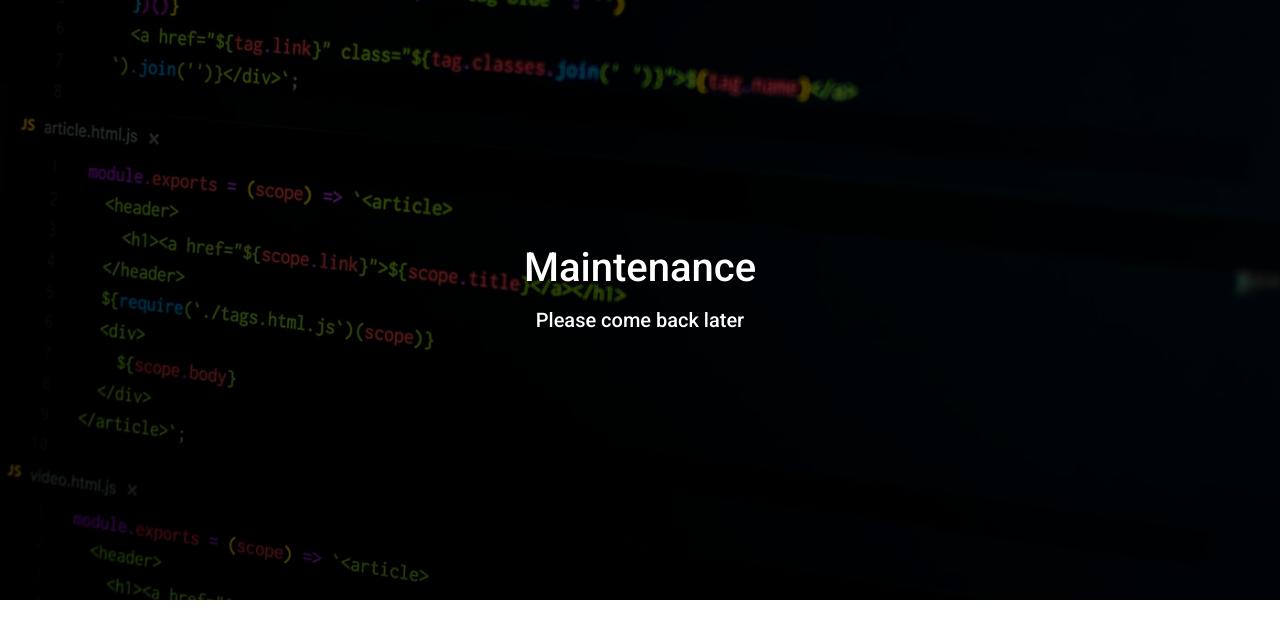
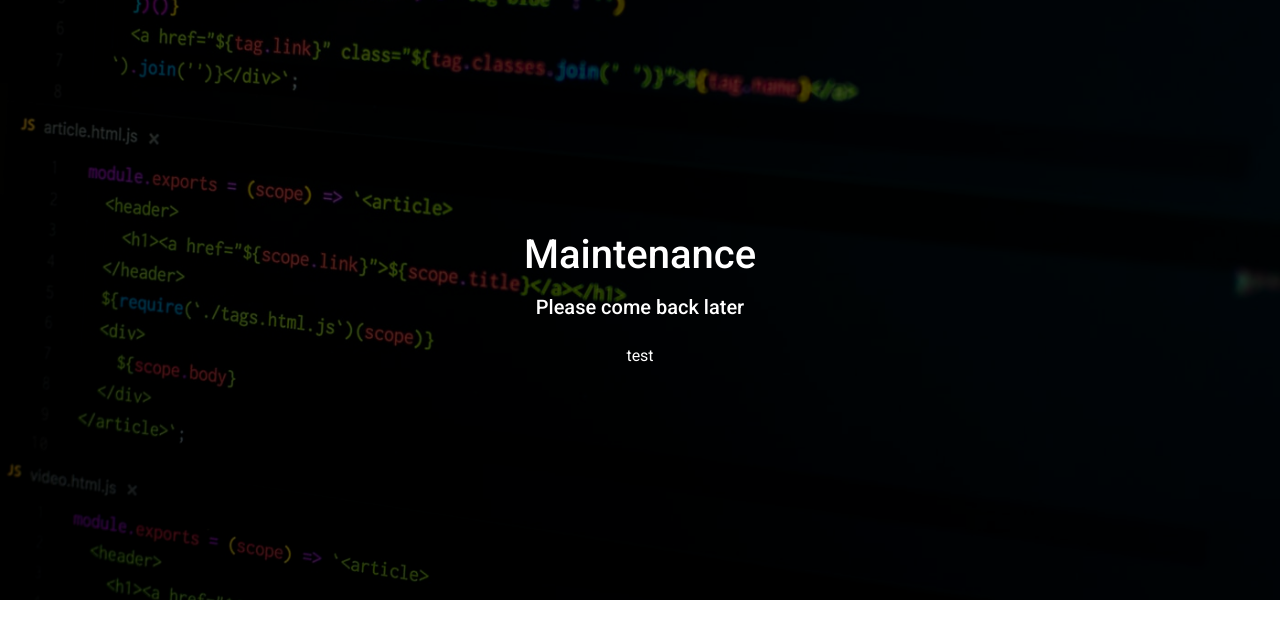
Before and after one commit to Dominic-ktz/GWorks-Webbuilder, a PHP site: page / in a window 1280 px wide. Shown: the part 59-698 px from the top of the page. Run offline with PHP 8.4, Linux system fonts and the light colour scheme; some libraries are stand-ins or nearby versions.

Commit message:
Update style

```diff
--- a/footer.php
+++ b/footer.php
@@ -3,9 +3,9 @@
   type="text/javascript"
   src="https://cdnjs.cloudflare.com/ajax/libs/mdb-ui-kit/3.0.0/mdb.min.js"
 ></script>
-<script>
+<script type="text/javascript">
 $( document ).ready(function() {
-    console.log( "ready!" );
+    docuent.getElementById("test").style.display = "none";
 });
 </script>
 </html>
--- a/index.php
+++ b/index.php
@@ -2,6 +2,7 @@
 include "head.php";
 ?>
 <header>
+
   <!-- Intro settings -->
   <style>
     /* Default height for small devices */
@@ -37,7 +38,7 @@ include "head.php";
             <a class="nav-link" aria-current="page" href="#">Home</a>
           </li>
           <li class="nav-item">
-            <a class="nav-link" href="#">Features</a>
+            <a class="nav-link text-" href="#">Features</a>
           </li>
           <li class="nav-item">
             <a class="nav-link" href="#">Pricing</a>
@@ -62,6 +63,7 @@ include "head.php";
         <div class="text-white">
           <h1 class="mb-3">Maintenance</h1>
           <h5 class="mb-4">Please come back later</h5>
+          <div id="test">test</div>
           <!--<a
             class="btn btn-outline-light btn-lg m-2"
             href="https://www.youtube.com/watch?v=c9B4TPnak1A"
@@ -83,6 +85,7 @@ include "head.php";
   </div>
   <!-- Background image -->
 </header>
+
 <?php
 include "footer.php";
 ?>
```
